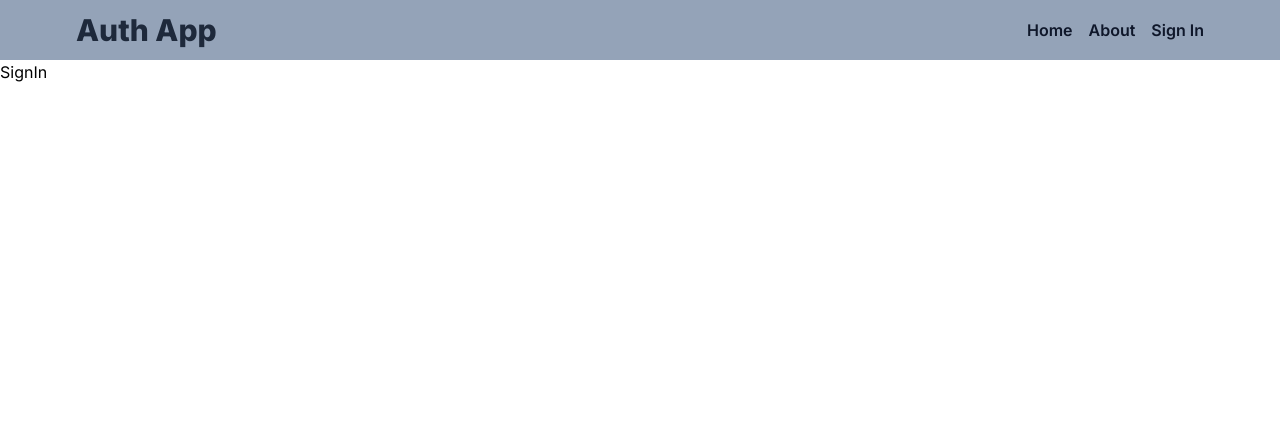
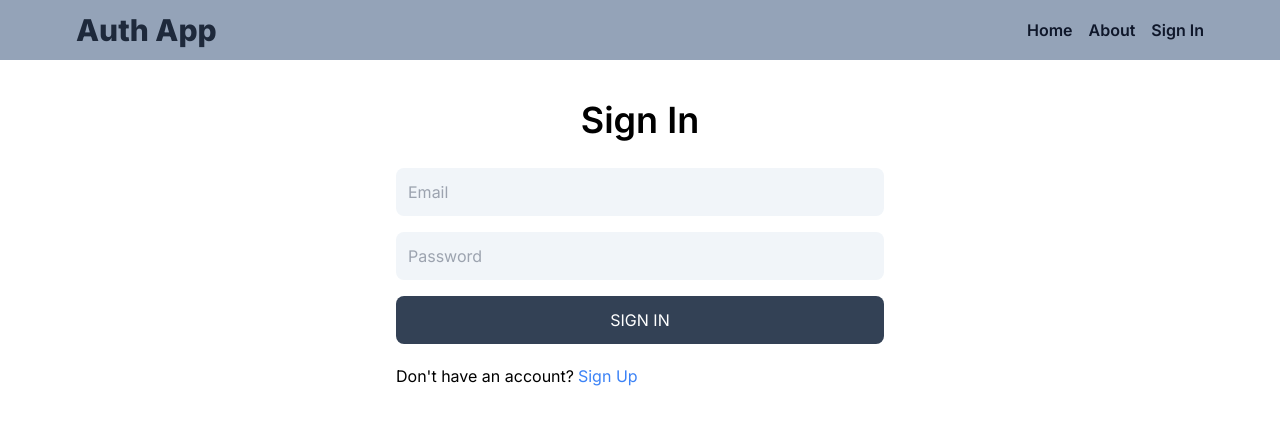
Before and after one commit to Khushal8448/AUTH_MERN, a React (Vite) app in the folder client/: page /sign-in in a window 1280 px wide. Shown: the top 424 px of the page. Built offline with nearby package versions, Linux system fonts and the light colour scheme.

Commit message:
added signin feature

```diff
--- a/client/src/pages/SignIn.jsx
+++ b/client/src/pages/SignIn.jsx
@@ -1,5 +1,131 @@
+import { Link, useNavigate } from "react-router-dom";
+import axios from "axios";
+import { toast } from "react-hot-toast";
+import { useForm } from "react-hook-form";
+
 function SignIn() {
-  return <div>SignIn</div>;
+  const {
+    setError,
+    register,
+    reset,
+    handleSubmit,
+    formState: { errors, isSubmitting },
+  } = useForm();
+
+  const navigate = useNavigate();
+
+  const onSubmit = async (data) => {
+    try {
+      const res = await axios({
+        method: "post",
+        url: "/api/v1/auth/signin",
+        data: data,
+      });
+      reset();
+      console.log(res);
+      navigate("/");
+      toast.success(`You have successfully signed In`);
+    } catch (error) {
+      console.log(error);
+      if (error.request.status === 404) {
+        setError("root", {
+          message: "Can't connect to server",
+        });
+      }
+
+      if (error.request.status === 500) {
+        setError("root", {
+          message: "Internal server error",
+        });
+      }
+
+      if (error.request.status === 400) {
+        setError("root", {
+          message: "Invalid inputs",
+        });
+      }
+      // if (error.request.status === 409) {
+      //   setError("email", {
+      //     message: "User already exists!",
+      //   });
+      // }
+      toast.error("SignIn failed ");
+    }
+  };
+  console.log(errors);
+
+  return (
+    <div className="mx-auto max-w-lg p-3">
+      <h1 className="my-7 text-center text-4xl font-semibold">Sign In</h1>
+
+      <form className="flex flex-col gap-4" onSubmit={handleSubmit(onSubmit)}>
+        {/* <input
+          {...register("username", {
+            required: "Username is required!",
+          })}
+          type="text"
+          placeholder="Username"
+          id="username"
+          className="rounded-lg bg-slate-100 p-3"
+        /> */}
+        {errors.username && (
+          <div className="px-2 text-base leading-none text-red-700">
+            {errors.username.message}
+          </div>
+        )}
+        <input
+          {...register("email", {
+            required: "Email is required!",
+            validate: (value) => value.includes("@") || "Invalid Email",
+          })}
+          type="text"
+          placeholder="Email"
+          id="email"
+          className="rounded-lg bg-slate-100 p-3"
+        />
+        {errors.email && (
+          <div className="px-2 text-base leading-none text-red-700">
+            {errors.email.message}
+          </div>
+        )}
+        <input
+          {...register("password", {
+            required: "Password is required!",
+            minLength: {
+              value: 8,
+              message: "Password must have 8 characters",
+            },
+          })}
+          type="password"
+          placeholder="Password"
+          id="password"
+          className="rounded-lg bg-slate-100 p-3"
+        />
+        {errors.password && (
+          <div className="px-2 text-base leading-none text-red-700">
+            {errors.password.message}
+          </div>
+        )}
+        <button
+          disabled={isSubmitting}
+          className="rounded-lg bg-slate-700 p-3 uppercase text-white hover:opacity-95 disabled:opacity-80"
+        >
+          {isSubmitting ? "Signing In..." : "Sign In"}
+        </button>
+        {errors.root && (
+          <div className="text-base leading-none text-red-700">
+            {errors.root.message}
+          </div>
+        )}
+      </form>
+      <div className="mt-5 flex gap-1">
+        <p>Don&apos;t have an account?</p>
+        <Link to="/sign-up">
+          <span className="text-blue-500">Sign Up</span>
+        </Link>
+      </div>
+    </div>
+  );
 }
 
 export default SignIn;
--- a/client/src/pages/SignUp.jsx
+++ b/client/src/pages/SignUp.jsx
@@ -1,4 +1,4 @@
-import { Link } from "react-router-dom";
+import { Link, useNavigate } from "react-router-dom";
 import axios from "axios";
 import { toast } from "react-hot-toast";
 import { useForm } from "react-hook-form";
@@ -12,14 +12,17 @@ function SignUp() {
     formState: { errors, isSubmitting },
   } = useForm();
 
+  const navigate = useNavigate();
+
   const onSubmit = async (data) => {
     try {
-      const res = await axios({
+      await axios({
         method: "post",
         url: "/api/v1/auth/signup",
         data: data,
       });
       reset();
+      navigate("/sign-in");
       toast.success(`You have successfully signed up`);
     } catch (error) {
       console.log(error);
@@ -45,7 +48,7 @@ function SignUp() {
 
   return (
     <div className="mx-auto max-w-lg p-3">
-      <h1 className="my-7 text-center text-3xl font-semibold">SignUp</h1>
+      <h1 className="my-7 text-center text-4xl font-semibold">Sign Up</h1>
 
       <form className="flex flex-col gap-4" onSubmit={handleSubmit(onSubmit)}>
         <input
```
Also changed, not shown: client/.eslintrc.cjs.
